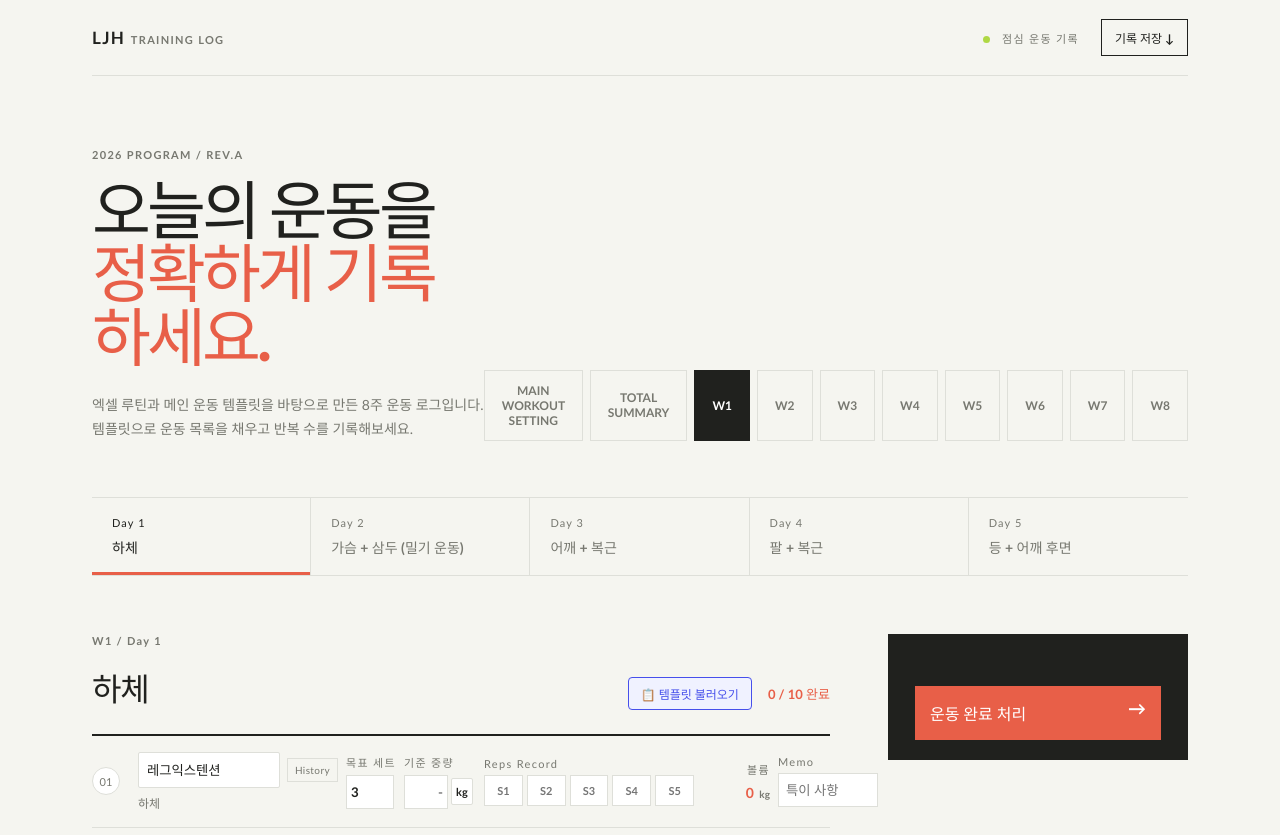
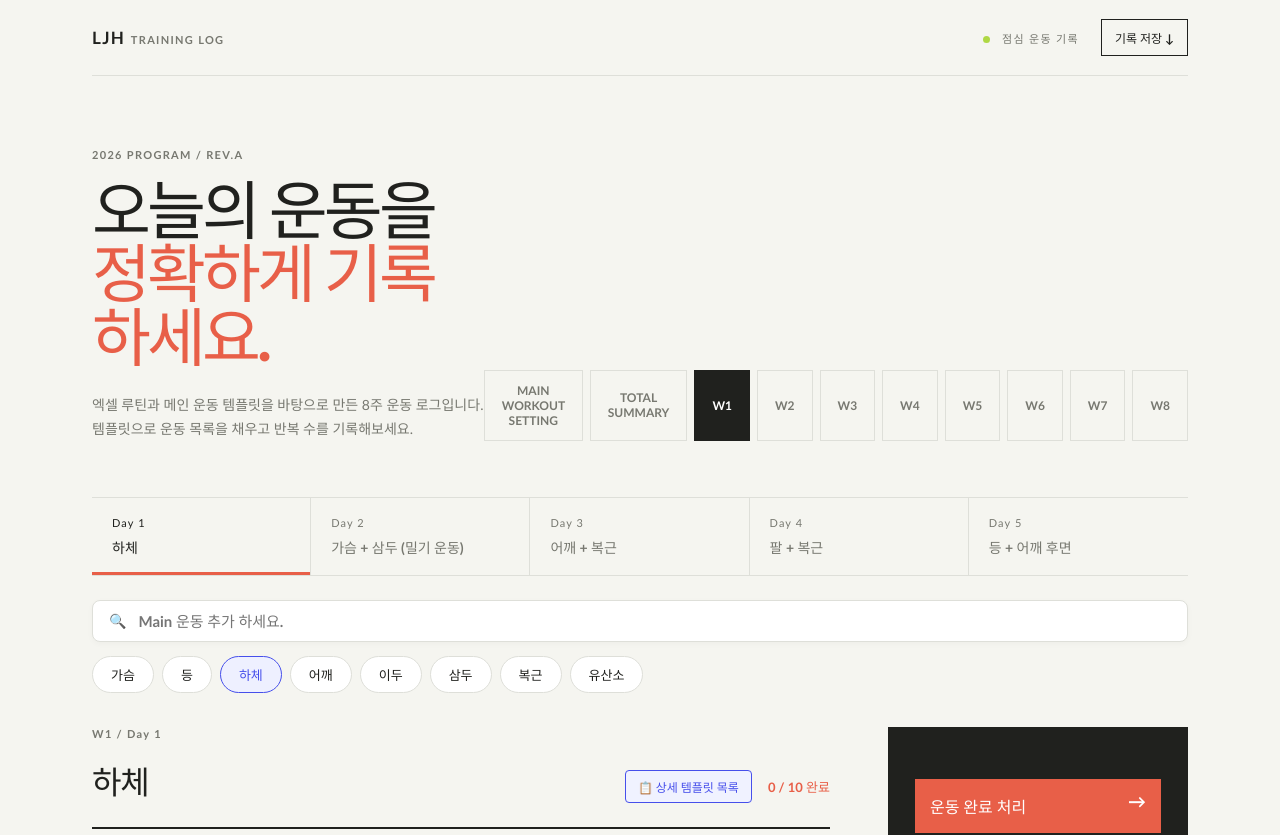
Before and after one commit to offbeyondd-lab/jaehwan-workout-app, a React (Vite) app: page / in a window 1280 px wide. Shown: the top 835 px of the page. Built offline with nearby package versions, Linux system fonts and the light colour scheme.

Commit message:
Add Day Main Workout multi-selection chips and template auto-loader

```diff
--- a/src/App.css
+++ b/src/App.css
@@ -37,6 +37,10 @@ button { font: inherit; cursor: pointer; }
 .heading-right-group { display: flex; align-items: center; gap: 16px; }
 .load-template-btn { border: 1px solid #464feb; background: #f0f2ff; color: #464feb; font-size: 12px; font-weight: 800; padding: 7px 12px; border-radius: 4px; }
 .load-template-btn:hover { background: #464feb; color: white; }
+
+/* Day Main Muscle Picker Bar (Matching Attachment Image) */
+.day-main-picker-card { margin-top: 24px; margin-bottom: -24px; }
+.day-main-picker-card .muscle-chips-row { margin-bottom: 0; }
 
 /* Template Management Section */
 .template-setting-container { padding: 48px 0 80px; }
--- a/src/App.tsx
+++ b/src/App.tsx
@@ -119,6 +119,17 @@ const defaultTemplates: MuscleTemplate[] = [
     ]
   },
   {
+    id: 'tpl-abs',
+    name: '복근',
+    createdAt: '2026.09.09',
+    updatedAt: '2026.09.09',
+    exercises: [
+      { id: 'ab1', name: '크런치', sets: 3 },
+      { id: 'ab2', name: '레그레이즈', sets: 3 },
+      { id: 'ab3', name: '플랭크', sets: 3 },
+    ]
+  },
+  {
     id: 'tpl-cardio',
     name: '유산소',
     createdAt: '2026.09.09',
@@ -130,6 +141,22 @@ const defaultTemplates: MuscleTemplate[] = [
     ]
   }
 ]
+
+const initialDayMuscles: Record<number, string[]> = {
+  0: ['하체'],
+  1: ['가슴', '삼두'],
+  2: ['어깨', '복근'],
+  3: ['이두', '삼두', '복근'],
+  4: ['등', '어깨']
+}
+
+const initialDayFocuses: Record<number, string> = {
+  0: '하체',
+  1: '가슴 + 삼두 (밀기 운동)',
+  2: '어깨 + 복근',
+  3: '팔 + 복근',
+  4: '등 + 어깨 후면'
+}
 
 const weeks = ['W1', 'W2', 'W3', 'W4', 'W5', 'W6', 'W7', 'W8']
 const muscleGroups = ['하체', '가슴', '등', '어깨', '이두', '삼두']
@@ -151,7 +178,12 @@ function App() {
   const [history, setHistory] = useState<HistoryEntry[]>(() => readStorage('workout-history', []))
   const [historyExercise, setHistoryExercise] = useState<string | null>(null)
 
-  // Template State
+  // Day Focus & Selected Muscle Groups State
+  const [dayMuscles, setDayMuscles] = useState<Record<number, string[]>>(() => readStorage('workout-day-muscles', initialDayMuscles))
+  const [dayFocuses, setDayFocuses] = useState<Record<number, string>>(() => readStorage('workout-day-focuses', initialDayFocuses))
+  const [daySearchFilter, setDaySearchFilter] = useState('')
+
+  // Template Management State
   const [templates, setTemplates] = useState<MuscleTemplate[]>(() => readStorage('workout-main-templates', defaultTemplates))
   const [selectedTemplateId, setSelectedTemplateId] = useState<string>(() => templates[0]?.id || '')
 
@@ -164,6 +196,9 @@ function App() {
   const [templateSearchFilter, setTemplateSearchFilter] = useState('')
 
   const day = workoutDays[selectedDay]
+  const currentFocus = dayFocuses[selectedDay] || day.focus
+  const currentSelectedMuscles = dayMuscles[selectedDay] || []
+
   const keyFor = (week: string, dayIndex: number, exerciseIndex: number) => `${week}-${dayIndex}-${exerciseIndex}`
   const currentKey = (exerciseIndex: number) => keyFor(selectedWeek, selectedDay, exerciseIndex)
 
@@ -200,6 +235,8 @@ function App() {
   useEffect(() => localStorage.setItem('workout-completed', JSON.stringify(completed)), [completed])
   useEffect(() => localStorage.setItem('workout-history', JSON.stringify(history)), [history])
   useEffect(() => localStorage.setItem('workout-main-templates', JSON.stringify(templates)), [templates])
+  useEffect(() => localStorage.setItem('workout-day-muscles', JSON.stringify(dayMuscles)), [dayMuscles])
+  useEffect(() => localStorage.setItem('workout-day-focuses', JSON.stringify(dayFocuses)), [dayFocuses])
 
   const updateRep = (index: number, setIndex: number, value: string) => setReps((current) => { const next = [...(current[currentKey(index)] ?? emptyReps())]; next[setIndex] = value; return { ...current, [currentKey(index)]: next } })
   const updateSetting = (exercise: Exercise, index: number, field: 'sets' | 'weight' | 'unit', value: string) => setOverrides((current) => {
@@ -227,7 +264,7 @@ function App() {
     context.font = '700 32px Trebuchet MS, Malgun Gothic, sans-serif'
     context.fillText(`${selectedWeek} / ${day.title}`, 40, 55)
     context.fillStyle = '#e85f48'
-    context.fillText(day.focus, 40, 100)
+    context.fillText(currentFocus, 40, 100)
     context.fillStyle = '#777870'
     context.font = '700 13px Trebuchet MS, Malgun Gothic, sans-serif'
     context.fillText('EXERCISE', 40, 145); context.fillText('WEIGHT', 470, 145); context.fillText('REPS', 600, 145); context.fillText('VOLUME', 900, 145)
@@ -274,6 +311,57 @@ function App() {
 
     setHistory((current) => [...entries, ...current])
     day.exercises.forEach((_, index) => { if (!completed[currentKey(index)]) toggleComplete(index) })
+  }
+
+  // --- Day Main Muscle Chip Toggle Handler ---
+  const handleToggleDayMuscle = (muscleName: string) => {
+    const currentList = dayMuscles[selectedDay] || []
+    let nextList: string[] = []
+    if (currentList.includes(muscleName)) {
+      nextList = currentList.filter((m) => m !== muscleName)
+    } else {
+      nextList = [...currentList, muscleName]
+    }
+
+    const nextFocus = nextList.length > 0 ? nextList.join(' + ') : '자율 운동'
+
+    setDayMuscles((prev) => ({ ...prev, [selectedDay]: nextList }))
+    setDayFocuses((prev) => ({ ...prev, [selectedDay]: nextFocus }))
+
+    // Combine templates into Day's 10 slots
+    const combinedExercises: { name: string; sets: number }[] = []
+    nextList.forEach((mName) => {
+      const tpl = templates.find((t) => t.name === mName)
+      if (tpl) {
+        tpl.exercises.forEach((ex) => {
+          if (ex.name.trim() !== '') {
+            combinedExercises.push({ name: ex.name, sets: ex.sets })
+          }
+        })
+      }
+    })
+
+    const newNames: Record<string, string> = { ...names }
+    const newOverrides: ExerciseOverrides = { ...overrides }
+
+    for (let i = 0; i < 10; i++) {
+      const key = currentKey(i)
+      if (i < combinedExercises.length) {
+        const item = combinedExercises[i]
+        newNames[key] = item.name
+        newOverrides[key] = {
+          sets: item.sets.toString(),
+          weight: overrides[key]?.weight ?? '',
+          unit: overrides[key]?.unit ?? 'kg'
+        }
+      } else {
+        newNames[key] = ''
+        newOverrides[key] = { sets: '', weight: '', unit: 'kg' }
+      }
+    }
+
+    setNames(newNames)
+    setOverrides(newOverrides)
   }
 
   // --- Template Management Functions ---
@@ -373,7 +461,7 @@ function App() {
     }))
   }
 
-  // --- Day View Template Application ---
+  // --- Day View Template Application Modal ---
   const handleOpenApplyModal = () => {
     setSelectedApplyTemplateIds([])
     setShowApplyModal(true)
@@ -391,11 +479,13 @@ function App() {
       return
     }
 
-    // Gather exercises in checked order
     const combinedExercises: { name: string; sets: number }[] = []
+    const selectedMuscleNames: string[] = []
+
     selectedApplyTemplateIds.forEach((tplId) => {
       const tpl = templates.find((t) => t.id === tplId)
       if (tpl) {
+        selectedMuscleNames.push(tpl.name)
         tpl.exercises.forEach((ex) => {
           if (ex.name.trim() !== '') {
             combinedExercises.push({ name: ex.name, sets: ex.sets })
@@ -404,7 +494,6 @@ function App() {
       }
     })
 
-    // Copy into current Day's 10 slots
     const newNames: Record<string, string> = { ...names }
     const newOverrides: ExerciseOverrides = { ...overrides }
 
@@ -424,6 +513,11 @@ function App() {
       }
     }
 
+    if (selectedMuscleNames.length > 0) {
+      setDayMuscles((prev) => ({ ...prev, [selectedDay]: selectedMuscleNames }))
+      setDayFocuses((prev) => ({ ...prev, [selectedDay]: selectedMuscleNames.join(' + ') }))
+    }
+
     setNames(newNames)
     setOverrides(newOverrides)
     setShowApplyModal(false)
@@ -432,6 +526,10 @@ function App() {
   // Filter templates for search/chip bar in Template Setting
   const filteredTemplates = templates.filter((tpl) =>
     templateSearchFilter.trim() === '' || tpl.name.includes(templateSearchFilter) || tpl.exercises.some((e) => e.name.includes(templateSearchFilter))
+  )
+
+  const dayFilteredTemplates = templates.filter((tpl) =>
+    daySearchFilter.trim() === '' || tpl.name.includes(daySearchFilter) || tpl.exercises.some((e) => e.name.includes(daySearchFilter))
   )
 
   return (
@@ -488,7 +586,6 @@ function App() {
             </button>
           </div>
 
-          {/* Search & Muscle Group Chips Bar (Matching Attachment Style) */}
           <div className="template-search-bar">
             <span className="search-icon">🔍</span>
             <input
@@ -511,7 +608,6 @@ function App() {
             ))}
           </div>
 
-          {/* Active Muscle Group Editor */}
           {activeTemplate ? (
             <div className="template-editor-card">
               <div className="template-card-header">
@@ -539,7 +635,6 @@ function App() {
                 </div>
               </div>
 
-              {/* Template Exercises Table */}
               <div className="template-table-wrap">
                 <table className="template-table">
                   <thead>
@@ -681,21 +776,48 @@ function App() {
                 onClick={() => setSelectedDay(index)}
               >
                 <span>{workout.title}</span>
-                <strong>{workout.focus}</strong>
+                <strong>{dayFocuses[index] || workout.focus}</strong>
               </button>
             ))}
           </nav>
+
+          {/* Main Muscle Group Picker Section (Matching Attachment Image) */}
+          <section className="day-main-picker-card">
+            <div className="template-search-bar">
+              <span className="search-icon">🔍</span>
+              <input
+                type="text"
+                placeholder="Main 운동 추가 하세요."
+                value={daySearchFilter}
+                onChange={(e) => setDaySearchFilter(e.target.value)}
+              />
+            </div>
+            <div className="muscle-chips-row">
+              {dayFilteredTemplates.map((tpl) => {
+                const isSelected = currentSelectedMuscles.includes(tpl.name)
+                return (
+                  <button
+                    key={tpl.id}
+                    className={`muscle-chip ${isSelected ? 'active' : ''}`}
+                    onClick={() => handleToggleDayMuscle(tpl.name)}
+                  >
+                    {tpl.name}
+                  </button>
+                )
+              })}
+            </div>
+          </section>
 
           <section className="workout-layout">
             <div className="workout-main">
               <div className="section-heading">
                 <div>
                   <p className="eyebrow">{selectedWeek} / {day.title}</p>
-                  <h2>{day.focus}</h2>
+                  <h2>{currentFocus}</h2>
                 </div>
                 <div className="heading-right-group">
                   <button className="load-template-btn" onClick={handleOpenApplyModal}>
-                    📋 템플릿 불러오기
+                    📋 상세 템플릿 목록
                   </button>
                   <span className="progress-label">{completedCount} / {day.exercises.length} 완료</span>
                 </div>
@@ -885,7 +1007,6 @@ function App() {
                 ))}
               </div>
 
-              {/* Preview Box */}
               <div className="apply-preview-box">
                 <p className="eyebrow">불러올 운동 순서 미리보기</p>
                 {selectedApplyTemplateIds.length === 0 ? (
```
